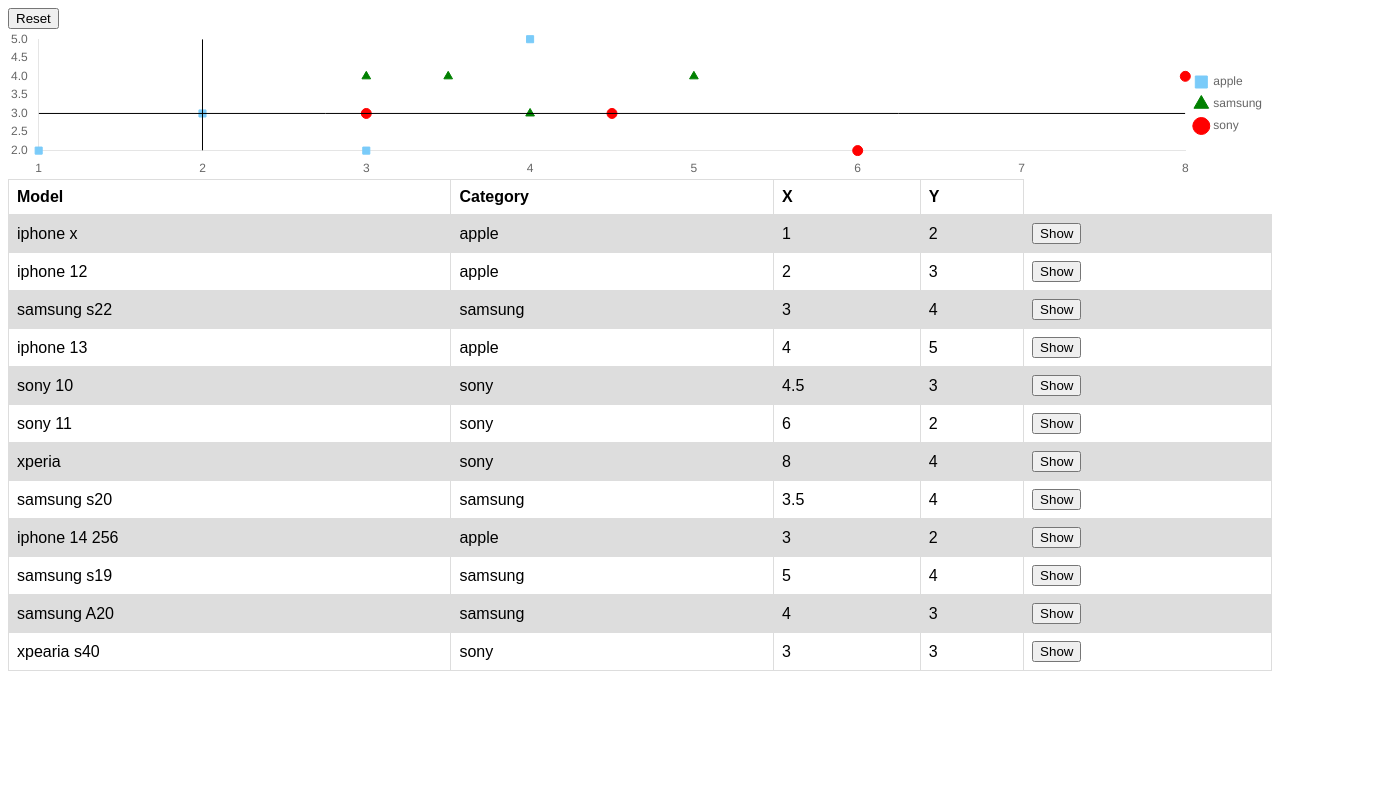
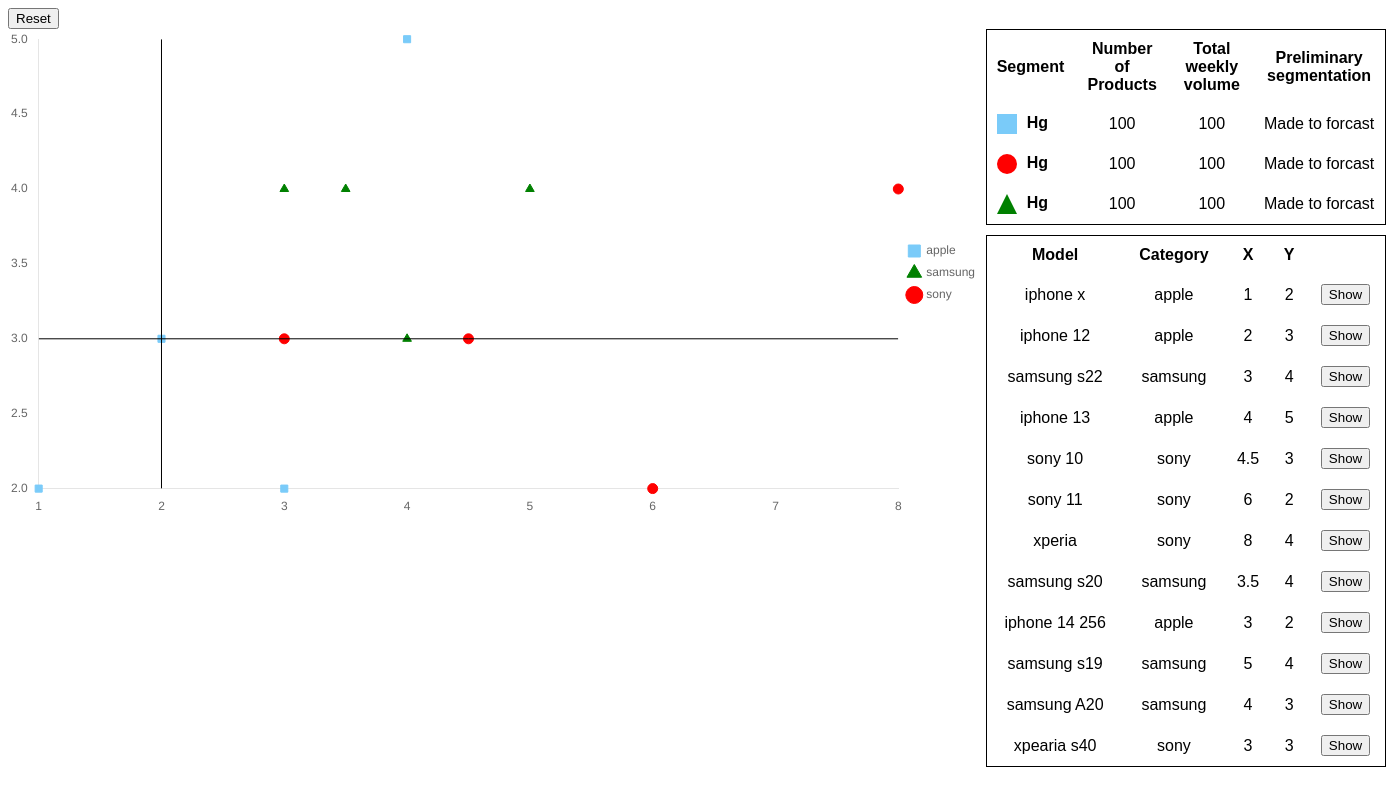
Before and after one commit to hknp796/chart, a Vue app: page /chartjs in a window 1280 px wide. Shown: the whole page, 1386 px wide, since content can reach past the window. Built offline with nearby package versions, Linux system fonts and the light colour scheme; what @canvasjs/vue-charts would draw is missing.

Commit message:
tables added

```diff
--- a/src/components/chartjs.vue
+++ b/src/components/chartjs.vue
@@ -1,10 +1,27 @@
 <template>
+    <div>
         <button @click="resetClick">
             Reset
         </button>
-    <div>
+        <div class="container">
+            <div class="chart-container">
                 <component v-bind:is="chartType" :data="chartOptions" :options="options" />
             </div>
+            <div class="table-container">
+
+                <table class="custom-table">
+                    <tr class="custom-row">
+                        <th class="" v-for="head, index in tableHeader" :key="index">{{ head }}</th>
+                    </tr>
+                    <tr class="custom-row" v-for="segment, index in segmentData" :key="index">
+                        <td class="table-cell1">
+                            <div :class="segment.icon"></div> <strong> {{ segment.segment }}</strong>
+                        </td>
+                        <td class="table-cell">{{ segment.products }}</td>
+                        <td class="table-cell">{{ segment.volume }}</td>
+                        <td class="table-cell">{{ segment.segmentation }}</td>
+                    </tr>
+                </table>
                 <table>
                     <tr>
                         <th>Model</th>
@@ -20,6 +37,10 @@
                         <td><button @click="showInChart(i)">Show</button></td>
                     </tr>
                 </table>
+            </div>
+        </div>
+
+    </div>
 </template>
 
 <script  setup>
@@ -166,6 +187,10 @@
         backgroundColor: '#ff0000',
     }
 ]
+
+const tableHeader = ['Segment', 'Number of Products', 'Total weekly volume', 'Preliminary segmentation']
+
+const segmentData = [{ segment: 'Hg', products: 100, volume: 100, segmentation: 'Made to forcast', icon: 'square' }, { segment: 'Hg', products: 100, volume: 100, segmentation: 'Made to forcast', icon: 'circle' }, { segment: 'Hg', products: 100, volume: 100, segmentation: 'Made to forcast', icon: 'triangle' },]
 const shapes = ['rect', 'triangle', 'triangle']
 responseData.value.forEach(({ category, ...data }, index) => {
     if (!chartOptions.value.datasets.some(({ label }) => label === category)) {
@@ -213,7 +238,7 @@
 
 const externalTooltipHandler = (context) => {
     // Tooltip Element
-  const {chart, tooltip} = context;
+    const { chart, tooltip } = context;
     const tooltipEl = getOrCreateTooltip(chart);
 
     // Hide if no tooltip
@@ -282,7 +307,7 @@
         tableRoot.appendChild(tableBody);
     }
 
-  const {offsetLeft: positionX, offsetTop: positionY} = chart.canvas;
+    const { offsetLeft: positionX, offsetTop: positionY } = chart.canvas;
 
     //   // Display, position, and set styles for font
     tooltipEl.style.opacity = 1;
@@ -383,7 +408,7 @@
 }
 const options = ref({
     responsive: true,
-    maintainAspectRatio: false,
+    maintainAspectRatio: true,
     plugins: {
         annotation: {
             annotations: {
@@ -487,10 +512,19 @@
 
 </script>
 <style>
+.container {
+    display: flex;
+}
+.chart-container{
+    min-width: 71%;
+}
+
 table {
     font-family: arial, sans-serif;
     border-collapse: collapse;
     width: 100%;
+    border: 1px solid black;
+
 }
 
 td,
@@ -500,7 +534,48 @@
     padding: 8px;
 }
 
-tr:nth-child(even) {
-    background-color: #dddddd;
+table.custom-table {
+    border-collapse: collapse;
+    width: 400px;
+    margin-bottom: 10px;
+}
+
+table.custom-table,
+th,
+td {
+    border: 1px solid black;
+}
+
+th,
+td {
+    border: none;
+    padding: 10px;
+    text-align: center;
+}
+
+.table-cell1 {
+    display: flex;
+    gap: 10px;
+}
+
+.triangle {
+    width: 0;
+    height: 0;
+    border-left: 10px solid transparent;
+    border-right: 10px solid transparent;
+    border-bottom: 20px solid #008000;
+}
+
+.square {
+    height: 20px;
+    width: 20px;
+    background-color: #7acbf9;
+}
+
+.circle {
+    height: 20px;
+    width: 20px;
+    background-color: #ff0000;
+    border-radius: 50%;
 }
 </style>
```
Lines whose indentation alone changed are shown as unchanged.
